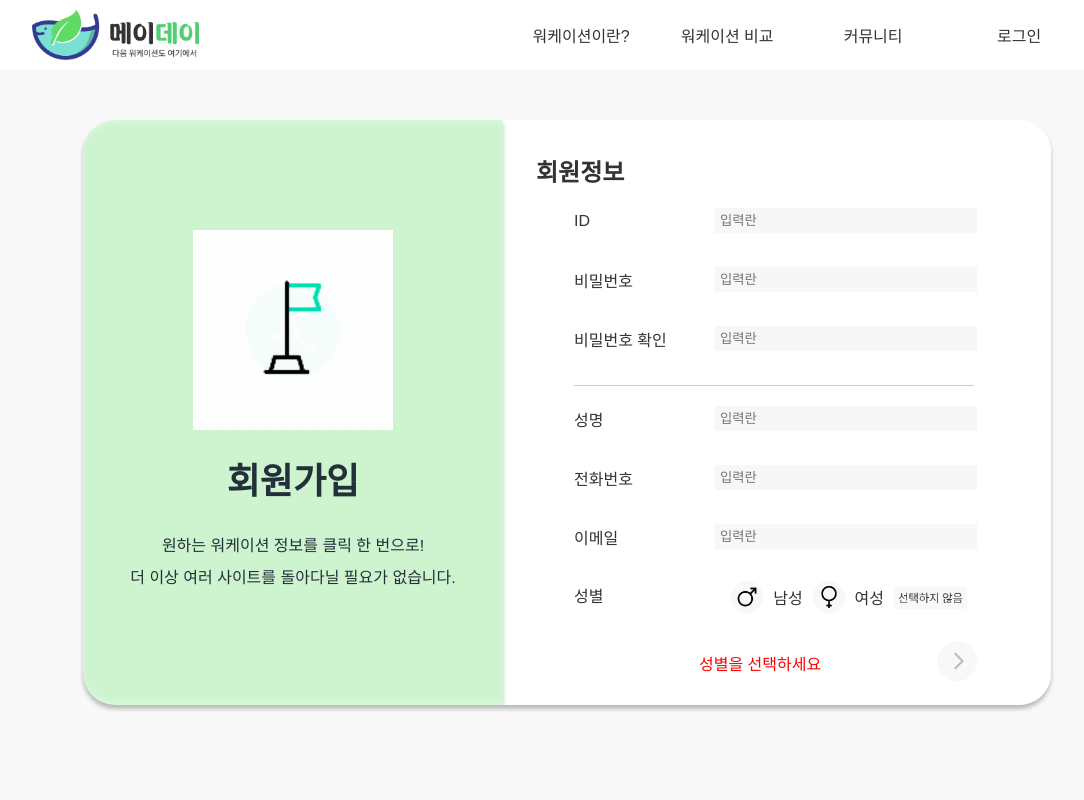
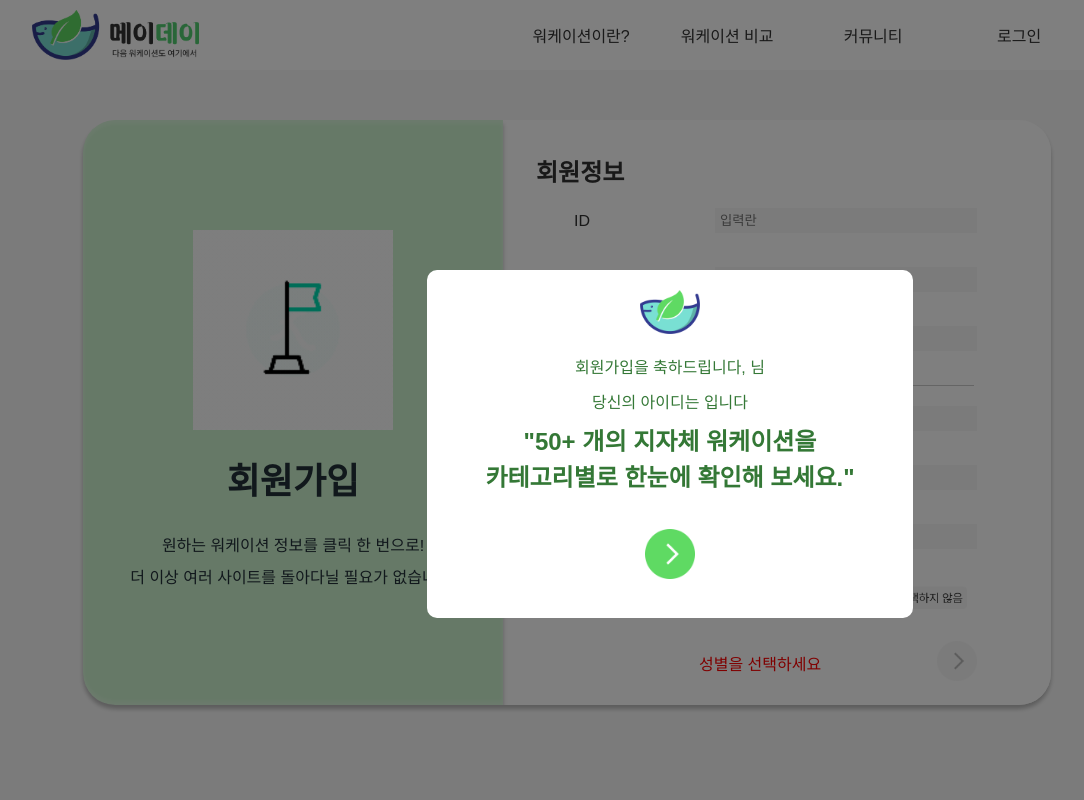
Before and after one commit to TEAM-MAYDAY/front-end-, a React (Create React App) app: page /signup in a window 1280 px wide. Shown: the top 800 px of the page, without its empty margins (73-1157 px from the left). Built offline with nearby package versions, Linux system fonts and the light colour scheme.

Commit message:
Updated SignupFormpage

```diff
--- a/src/App.js
+++ b/src/App.js
@@ -47,8 +47,8 @@ const App = () => {
                 <Route path="/aipage" element={<><AIpage /><Footer2 /></>} />
                 <Route path="/aianswer" element={<><AIanswer /><Footer2 /></>} />
                 <Route path="/error" element={<><Error /><Footer3 /></>} />
-                <Route path="/login" element={ <><LoginForm setUser={setUser} /> <Footer2 /> </> } />
-                <Route path="/signup" element={<><SignupFormpage /> <Footer4 /> </>} />
+                <Route path="/login" element={ <><LoginForm setUser={setUser} /> <Footer4 /> </> } />
+                <Route path="/signup" element={<><SignupFormpage /> <Footer3 /> </>} />
             </Routes>
         </Router>
             // {/* <Header />
--- a/src/components/Header.js
+++ b/src/components/Header.js
@@ -24,11 +24,11 @@ import { useNavigate } from 'react-router-dom';
                     <span className="header-link" onClick={handleClick2}>워케이션이란? </span>
                     <span className="header-link">워케이션 비교</span>
                     <span className="header-link">커뮤니티</span>
-                    {/* {user ? (
+                    {user ? (
                         <span className="header-link">{user.name}님 환영합니다!</span>
-                    ) : (  */}
+                    ) : (
                         <span className="header-link" onClick={handleClick}>로그인　　　</span>
-                    {/* )} */}
+                   )}
                 </nav>
             </div>
         </header>
--- a/src/pages/SignupFormpage.css
+++ b/src/pages/SignupFormpage.css
@@ -131,17 +131,155 @@ input.filled {
   bottom: 35px;
   margin-left: 448px;
 }
-.nextstep:hover{
+.finalstep{
+  display: flex;
+  width:40px;
+  height: 40px;
+  margin-bottom: 35px;
+  margin-left: 448px;
+}
+.finalstep:hover{
+  cursor: pointer;
+  transform: scale(1.1, 1.1);
+}
+.overlay {
+  position: fixed;
+  top: 0;
+  left: 0;
+  width: 100%;
+  height: 100%;
+  background: rgba(0, 0, 0, 0.5);
+  z-index: 999; /* success-message보다 아래에 위치하도록 설정 */
+}
+.success-message {
+  text-align: center;
+  position: absolute;
+  padding: 20px;
+  width: 446px;
+  height: 308px;
+  align-items: center;
+  background-color: #ffffff;
+  /* background-color: red; */
+  border-radius: 10px;
+  display: inline-flex;
+  flex-direction: column;
+  gap: 24px;
+  /* padding: 24px 48px; */
+  z-index: 2;
+  margin: 0 500px;
+  margin-top:150px;
+  z-index:1000;
+}
+.success-message h4{
+  color: rgba(52, 120, 54, 1);
+  font-family: "SUIT Variable-Light", Helvetica;
+  font-size: 16px;
+  font-weight: 400;
+  letter-spacing: 0;
+  line-height: 19.2px;
+  text-align: center;
+  margin: 0 0;
+}
+.success-message h2{
+  color:rgba(52, 120, 54, 1);
+  font-size: 24px;
+  font-weight: 700;
+  letter-spacing: 0;
+  line-height: 12px;
+  margin: 0 0;
+}
+.succes-bird{
+  width:60px;
+  height: 44px;
+}
+
+
+
+.navigate-button {
+  background: none;
+  border: none;
+  cursor: pointer;
+  margin-top: 20px;
+}
+
+.navigate-button img {
+  width: 50px;
+  height: 50px;
+}
+
+.other-job-input{
+  align-items: center;
+  background-color: #f7f7f7;
+  border: 0.5px solid;
+  border-color: #aeaeb280;
+  border-radius: 7px;
+  justify-content: center;
+  padding: 4px 16px;
+  color: #000000;
+  font-family: "SUIT Variable-Regular", Helvetica;
+  font-size: 14px;
+  font-weight: 400;
+  text-align: center;
+  height: 25px;
+}
+.form-container2 h2{
+  color: rgba(35, 48, 57, 1);
+  font-family: "SUIT Variable-Medium", Helvetica;
+  font-size: 20px;
+  font-weight: 700;
+  margin-top:41px;
+  margin-bottom: 0;
+  margin-left:50px;
+
+}
+.form-group2{
+  margin-bottom: 20px
+}
+.form-group2 h3, .form-group2 h5 {
+  margin: 0;
+  text-align: left;
+}
+
+.form-group2 h3 {
+  margin-bottom: 5px;
+  margin-left:100px;
+  color: rgba(35, 48, 57, 1);
+  font-family: "SUIT Variable-Medium", Helvetica;
+  font-size: 16px;
+  font-weight: 500;
+}
+.form-group2 h5 {
+  margin-top:-10px;
+  margin-bottom: 5px;
+  margin-left:100px;
+  color: rgba(51, 51, 51, 1);
+  font-family: "SUIT Variable-Light", Helvetica;
+  font-size: 12px;
+  font-weight: 300;
+}
+.job-options, .purpose-options {
+  display: flex;
+  flex-wrap: wrap;
+  gap: 2px;
+  margin-top:6px; /* 옵션 버튼과 텍스트 사이의 여백 추가 */
+  margin-left:170px;
+  width: fit-content;
+  margin-bottom: 24px;
 
 }
 .option-button {
-  background: #f7f7f7;
+  background-color: #f7f7f7;
   border: 1px solid #ccc;
+  border-color: #aeaeb280;
   padding: 10px 20px;
-  margin: 6px;
+  margin: 4px;
   cursor: pointer;
-  border-radius: 20px;
+  border-radius: 30px;
   transition: background-color 0.3s ease;
+  height: 30px;
+  text-align: center;
+  line-height: atuo;
+  padding: 4px 16px;
 }
 
 .option-button.selected {
@@ -150,11 +288,11 @@ input.filled {
   border: 1px solid rgba(95, 218, 99, 1);
 }
 
-.job-options, .purpose-options {
+/* .job-options, .purpose-options {
   display: flex;
   flex-wrap: wrap;
   gap: 4px;
-}
+} */
 
 
 .gender-button {
--- a/src/pages/SignupFormpage.js
+++ b/src/pages/SignupFormpage.js
@@ -1,5 +1,5 @@
 import React, { useState, useEffect  } from 'react';
-import axios from 'axios';
+import axios, { formToJSON } from 'axios';
 import { useNavigate } from 'react-router-dom';
 import './SignupFormpage.css';
 
@@ -16,10 +16,11 @@ function SignupFormpage() {
     const [email, setEmail] = useState('');
     const [phone, setPhone] = useState('');
 
-    const [job, setJob] = useState('nogender');
+    const [job, setJob] = useState('');
     const [gender, setGender] = useState('');
     const [purpose, setPurpose] = useState('');
     const [message, setMessage] = useState('');
+    const [otherJob, setOtherJob] = useState(''); // 기타 항목 상태
 
     const [isNextDisabled, setIsNextDisabled] = useState(true);
 
@@ -28,13 +29,15 @@ function SignupFormpage() {
     const jobOptions = [
         '개발', '경영·비즈니스', '마케팅·광고', '영업', '고객서비스',
         '미디어', '디자인', '엔지니어링·설계', 'HR', '금융', '교육',
-        '게임 제작', '기타'
+        '게임 제작'
     ];
 
     const purposeOptions = [
         '다양한 업무 공간', '기분 전환', '생산성 향상', '문화 체험',
         '팀 워크샵', '워크라이프밸런스'
     ];
+    const [isRegistrationSuccessful, setIsRegistrationSuccessful] = useState(false);
+    const [userId, setUserId] = useState('');
     const [areAllFieldsFilled, setAreAllFieldsFilled] = useState(false);
 
     useEffect(() => {
@@ -44,9 +47,19 @@ function SignupFormpage() {
             setAreAllFieldsFilled(false);
         }
     }, [id, password, passwordConfirm, gender, phone, email]);
+
     const handleJobChange = (job) => {
         setSelectedJob(job); // 직업 선택 상태 업데이트
+        setJob(job); // job 상태 업데이트
+        setOtherJob(''); // 기타 입력값 초기화
     };
+
+    const handleOtherJobChange = (e) => {
+        const value = e.target.value;
+        setOtherJob(value);
+        setJob(value); // job 상태 업데이트
+    };
+
 
     const handlePurposeChange = (purpose) => {
         setSelectedPurpose(prevState =>
@@ -55,6 +68,12 @@ function SignupFormpage() {
                 : [...prevState, purpose] // 선택 추가
         );
     };
+
+    useEffect(() => {
+        setPurpose(selectedPurpose.join(', ')); // purpose를 문자열로 업데이트
+        console.log(selectedPurpose.join(', ')); // purpose 상태 확인
+    }, [selectedPurpose]);
+
     // 비밀번호 확인 및 성별 선택 유효성 검사
   useEffect(() => {
     if (password !== passwordConfirm) {
@@ -84,8 +103,7 @@ function SignupFormpage() {
 
     const handleSubmit = async (e) => {
         e.preventDefault();
-        try {
-            const response = await axios.post('http://ec2-3-38-105-117.ap-northeast-2.compute.amazonaws.com:8080/api/v1/register', {
+        const requestData = {
             id,
             password,
             name,
@@ -94,14 +112,31 @@ function SignupFormpage() {
             gender,
             job,
             purpose
+        };
+        console.log("Request Data:", requestData); // 요청 데이터 확인
+        try {
+            const response = await axios.post('http://ec2-15-164-115-210.ap-northeast-2.compute.amazonaws.com:8080/api/v1/register', {
+                id,
+                password,
+                name,
+                email,
+                phone,
+                job,
+                gender,
+                purpose
             });
-            setMessage(response.data.message);
-            navigate('/login');
+            console.log( response.data);
+            console.log("Response Data:", response.data); // 응답 데이터 확인
+            setUserId(id); // 사용자 ID 설정
+            setIsRegistrationSuccessful(true); // 등록 성공 상태 업데이트
         } catch (error) {
             setMessage('Error registering user');
             console.log(error);
 
         }
+    };
+    const handleNavigateHome = () => {
+        navigate('/login');
     };
     const handlePhoneChange = (e) => {
         const value = e.target.value.replace(/\D/g, ''); // 숫자가 아닌 문자는 모두 제거
@@ -110,6 +145,7 @@ function SignupFormpage() {
             .replace(/^(\d{3})(\d{4})(\d{4})$/, '$1-$2-$3') // 010-1111-2222 형태로 포맷팅
             .replace(/(\d{3})(\d{4})/, '$1-$2'); // 입력 중에도 포맷팅 반영
         setPhone(formattedPhone);
+        console.log(formattedPhone);
     };
 
     const handleEmailChange = (e) => {
@@ -138,9 +174,23 @@ function SignupFormpage() {
 
     return (
        <div className='RealContainer'>
+        {true && (
+            <>
+            <div className="overlay"></div>
+            <div className="success-message">
+                <img src="imgs/Logo.png" alt="Success Icon" className="succes-bird" />
+                <h4>회원가입을 축하드립니다, {name} 님 <p />
+                    당신의 아이디는 {userId}입니다 </h4>
+                <h2>"50+ 개의 지자체 워케이션을 <p /> 카테고리별로 한눈에 확인해 보세요."</h2>
+                <button onClick={handleNavigateHome} className="navigate-button">
+                    <img src="imgs/nextstep_selected.png" alt="Navigate Home" />
+                </button>
+            </div>
+            </>
+        )}
         <div className="container">
             <div className="image-section">
-                <img src="imgs/Resgistration_flag.gif" alt="Image" />
+            <img src={step === 1 ? 'imgs/Resgistration_flag.gif' : 'imgs/Registration_profile.gif'} alt="Image" />
             <h2>회원가입</h2>
                 <h5>원하는 워케이션 정보를 클릭 한 번으로!<p />
                 더 이상 여러 사이트를 돌아다닐 필요가 없습니다.</h5>
@@ -178,22 +228,22 @@ function SignupFormpage() {
                             <label>성별</label>
                             <div className="gender-buttons">
                                 <img
-                                    src={gender === 'male' ? 'imgs/Male_selected.png' : 'imgs/Male.png'}
+                                    src={gender === 'MALE' ? 'imgs/Male_selected.png' : 'imgs/Male.png'}
                                     alt="남성"
-                                    onClick={() => handleGenderChange('male')}
+                                    onClick={() => handleGenderChange('MALE')}
                                     className="gender-button"
                                 />
                                 <span>남성</span>
                                 <img
-                                    src={gender === 'female' ? 'imgs/Female_seleted.png' : 'imgs/Female.png'}
+                                    src={gender === 'FEMALE' ? 'imgs/Female_seleted.png' : 'imgs/Female.png'}
                                     alt="여성"
-                                    onClick={() => handleGenderChange('female')}
+                                    onClick={() => handleGenderChange('FEMALE')}
                                     className="gender-button"
                                 />
                                 <span>여성</span>
                                 <img
-                                    src={gender === 'nogender' ? 'imgs/nogender_selected.png' : 'imgs/nogender.png'}
-                                    onClick={() => handleGenderChange('nogender')}
+                                    src={gender === 'NOGENDER' ? 'imgs/nogender_selected.png' : 'imgs/nogender.png'}
+                                    onClick={() => handleGenderChange('NOGENDER')}
                                     className="gender-button2"
                                 />
                             </div>
@@ -216,11 +266,11 @@ function SignupFormpage() {
                     </form>
                 )}
                {step === 2 && (
-                    <form onSubmit={handleSubmit} className="form-container">
-                     <h2>회원정보</h2>
-                    <div className="form-group">
+                    <form className="form-container2">
+                        <h2>추가 정보</h2>
+                        <div className="form-group2">
                             <h3>직종: <p /></h3>
-                        <h3>"당신의 전문 분야는 무엇인가요?"</h3>
+                            <h5>"당신의 전문 분야는 무엇인가요?"</h5>
                             <div className="job-options">
                                 {jobOptions.map((job) => (
                                     <button
@@ -232,11 +282,19 @@ function SignupFormpage() {
                                         {job}
                                     </button>
                                 ))}
+                                <input
+                                    type="text"
+                                    placeholder="기타"
+                                    value={otherJob}
+                                    className="other-job-input"
+                                    onFocus={() => setSelectedJob('')}
+                                    onChange={handleOtherJobChange}
+                                />
                             </div>
                         </div>
-                    <div className="form-group">
+                        <div className="form-group2">
                             <h3>워케이션을 떠나는 목적: <p /></h3>
-                        <h3>"“어떤 목표로 워케이션을 계획 중이신가요? 여러 항목을 선택해 보세요”"</h3>
+                            <h5>“어떤 목표로 워케이션을 계획 중이신가요? 여러 항목을 선택해 보세요”</h5>
                             <div className="purpose-options">
                                 {purposeOptions.map((purpose) => (
                                     <button
@@ -250,12 +308,17 @@ function SignupFormpage() {
                                 ))}
                             </div>
                         </div>
-
-                        <button type="submit">Sign Up</button>
+                        <img
+                            src="imgs/finalstep.png"
+                            alt="Final Step"
+                            className="finalstep"
+                            onClick={handleSubmit}
+                        />
                     </form>
                 )}
             </div>
         </div>
+
     </div>
     );
 };
```
Also changed, not shown: public/imgs/finalstep.png (added). Lines whose indentation alone changed are shown as unchanged.
